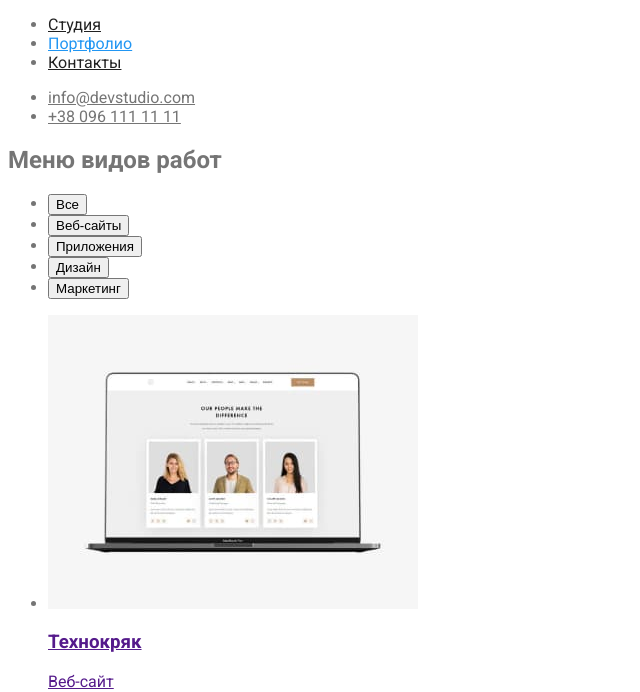
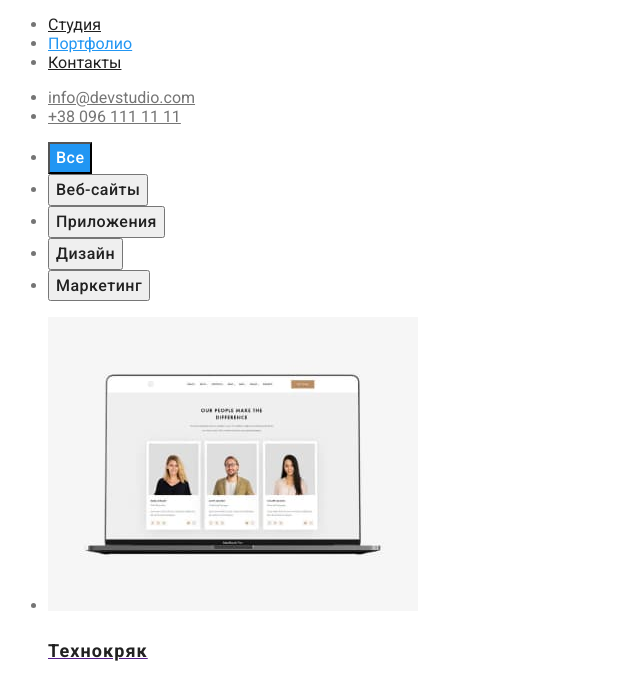
Before and after one commit to maksymkushnirov/goit-39-markup-hw-02, a plain HTML site: page portfolio.html in a window 1280 px wide. Shown: the part 40-732 px from the top of the page, without its empty margins (0-640 px from the left). Drawn offline with Linux system fonts and the light colour scheme.

Commit message:
styles: portfolio.html
styles.css

```diff
--- a/css/styles.css
+++ b/css/styles.css
@@ -59,6 +59,7 @@ a{text-decoration:none;} ul{list-style:none;}
   line-height: 1.36;
   letter-spacing: 0.06em;
   text-transform: uppercase;
+  /*   text-align: center; */
   color: var(--color-white-primary);
 }
 .button-section-hero {
@@ -85,9 +86,60 @@ a{text-decoration:none;} ul{list-style:none;}
   clip: rect(0 0 0 0);
   overflow: hidden;
 }
+.list-section-advantages-item-title {
+  font-size: 14px;
+  /* !!! Возможно нужно будет вписать font-weight после сброса !!!*/
+  line-height: 1.14;
+  text-transform: uppercase;
+  color: var(--color-dark-primary);
+}
 /* activities */
+.title-section {
+  font-size: 36px;
+  line-height: 1.17;
+  letter-spacing: 0.03em;
+  color: var(--color-dark-primary);
+}
 /* team */
+.list-section-team-item-title {
+  font-weight: 500;
+  font-size: 16px;
+  line-height: 1.19;
+  letter-spacing: 0.03em;
+  color: var(--color-dark-primary);
+}
+.list-section-team-item-description {
+  line-height: 1.19;
+}
+/* portfolio.html */
 /* examples */
+.button-section-examples {
+  font-family: inherit;
+  font-weight: 500;
+  font-size: 16px;
+  line-height: 1.62;
+  letter-spacing: 0.03em;
+  color: var(--color-dark-primary);
+  cursor: pointer;
+}
+.button-section-examples:hover,
+.button-section-examples:focus,
+.button-section-examples.current {
+  background-color: var(--color-accent-primary);
+  color: var(--color-white-primary);
+}
+.list-section-examples-example-item-title {
+  font-size: 18px;
+  line-height: 2;
+  letter-spacing: 0.06em;
+  color: var(--color-dark-primary);
+}
+.list-section-examples-example-item-description {
+  font-size: 16px;
+  line-height: 1.88;
+  letter-spacing: 0.03em;
+  color: var(--color-main);
+}
 /* footer */
 .footer {
   background-color: var(--color-background-primary);
--- a/portfolio.html
+++ b/portfolio.html
@@ -59,22 +59,34 @@
     <main class="main">
       <!-- examples -->
       <section class="section-examples">
-        <h2 class="title-section title-section-examples">Меню видов работ</h2>
+        <h2 class="title-section title-section-examples visually-hidden">
+          Меню видов работ
+        </h2>
         <ul class="list-section-examples-button">
           <li class="list-section-examples-button-item">
-            <button type="button">Все</button>
+            <button class="button-section-examples current" type="button">
+              Все
+            </button>
           </li>
           <li class="list-section-examples-button-item">
-            <button type="button">Веб-сайты</button>
+            <button class="button-section-examples" type="button">
+              Веб-сайты
+            </button>
           </li>
           <li class="list-section-examples-button-item">
-            <button type="button">Приложения</button>
+            <button class="button-section-examples" type="button">
+              Приложения
+            </button>
           </li>
           <li class="list-section-examples-button-item">
-            <button type="button">Дизайн</button>
+            <button class="button-section-examples" type="button">
+              Дизайн
+            </button>
           </li>
           <li class="list-section-examples-button-item">
-            <button type="button">Маркетинг</button>
+            <button class="button-section-examples" type="button">
+              Маркетинг
+            </button>
           </li>
         </ul>
         <ul class="list-section-examples-example">
```
